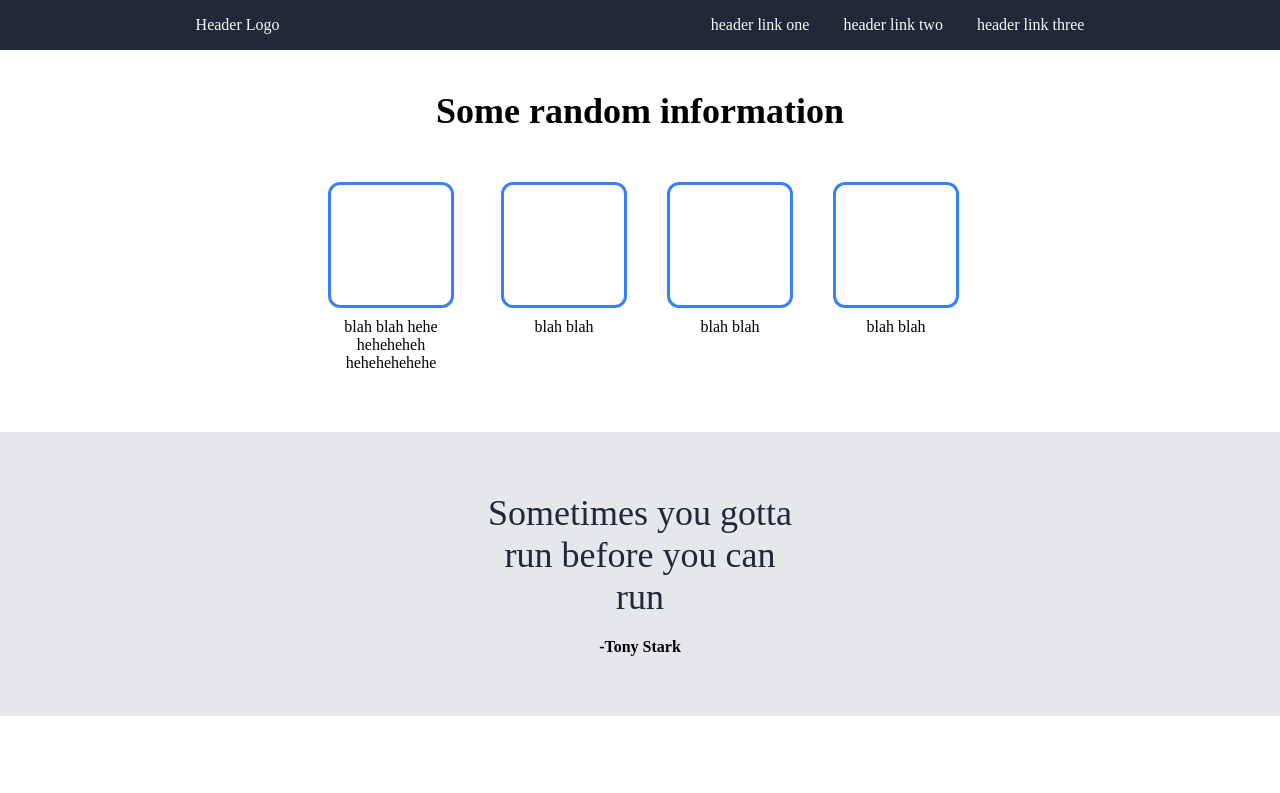
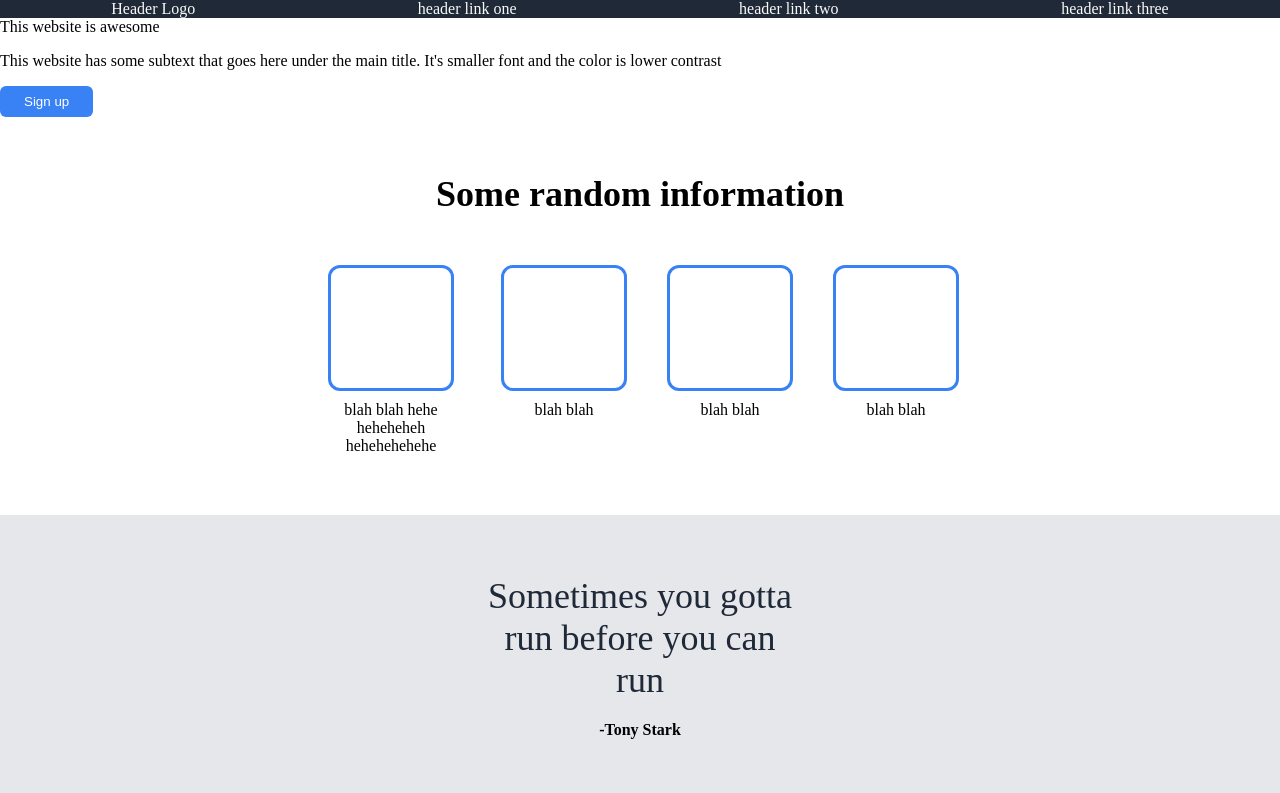
Before and after one commit to yongki95/website_project, a plain HTML site: page index.html in a window 1280 px wide. Shown: the top 793 px of the page. Drawn offline with Linux system fonts and the light colour scheme.

Commit message:
Delete comment out previous Header, Add New Topside of Main that include Hero Text and Hero image

```diff
--- a/index.html
+++ b/index.html
@@ -5,52 +5,35 @@
         <meta charset="UTF-8">
         <title>Website_Project</title>
         <link rel="stylesheet" href="./style.css">
+        <link rel="stylesheet" href="https://cdnjs.cloudflare.com/ajax/libs/font-awesome/4.7.0/css/font-awesome.min.css">
+
     </head>
 
     <body>
         <header>
             <div class="top_header">
                 <div class="logo">Header Logo</div>
-                <nav class="nav">
-                    <ul>
-                        <li class="nav_itme">header link one</li>
-                        <li class="nav_item">header link two</li>
-                        <li class="nav_item">header link three</li>
-                    </ul>
-                </nav>
+                <a id="link_one">header link one</a>
+                <a>header link two</a>
+                <a>header link three</a>
 
             </div>
 
         </header>
 
-        <!-- <div class="header">
-            <div class="top_header">
-                <div class="logo_text_header">Header Logo</div>
-                <nav class="top_nav">
-                    <ul>
-                        <li class="nav_itme">header link one</li>
-                        <li class="nav_item">header link two</li>
-                        <li class="nav_item">header link three</li>
-                    </ul>
-                </nav>
+        <main>
+            <div class="left_main">
+                <div class="Hero_text">This website is awesome</div>
+                <p>This website has some subtext that goes here under the
+                    main title. It's smaller font and the color is lower contrast
+                </p>
+                <button>Sign up</button>
             </div>
+            <div class="right_main">
+                <p></p>
+            </div>
+        </main>
 
-            <div class="content_header">
-                <div class="left_content_header">
-                    <div class="main_text_header">This website is awesome</div>
-                    <div class="secondary_text_header">
-                        This website has some subtext that goes here under the main title.
-                        It's a smaller font and the color is lower contrast.
-                    </div>
-                    <button>Sign up</button>
-                </div>
-
-                <div class="right_header">
-                    <div class="right_item"> </div>
-                </div>
-            </div>
-
-        </div> -->
         <div class="container">
             <div class="text_main_content">Some random information</div>
 
```
